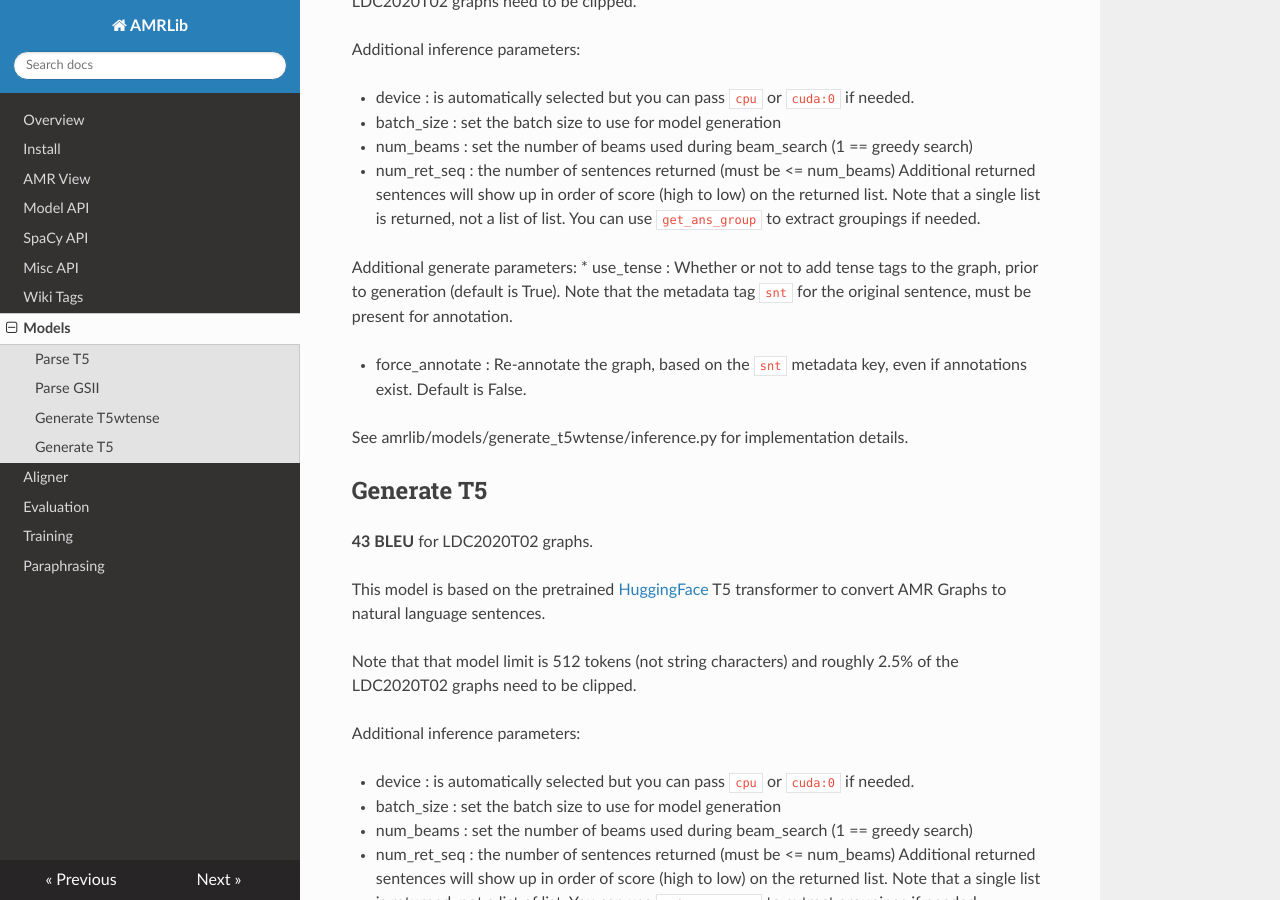
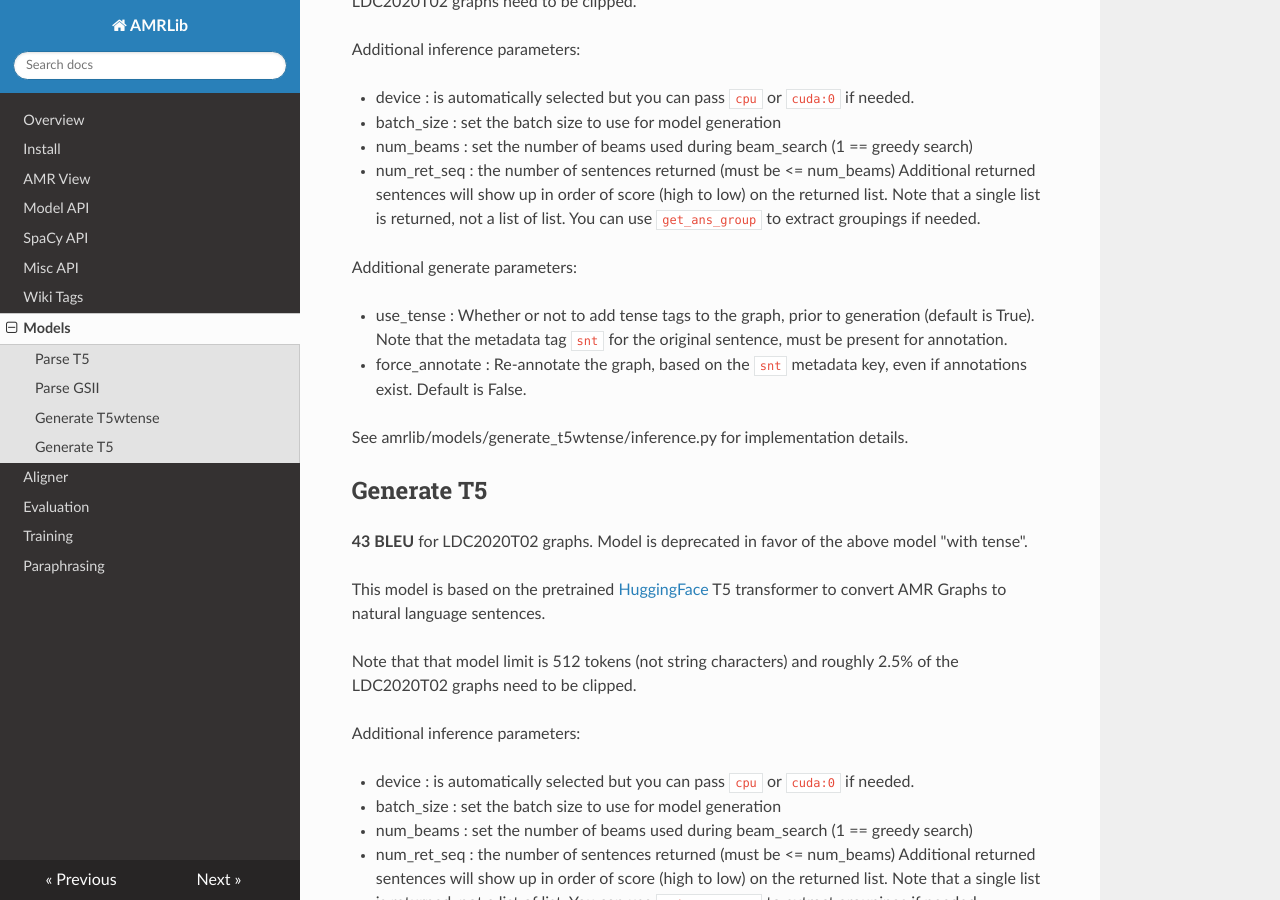
Before and after one commit to bjascob/amrlib, an MkDocs documentation site: the page built from docs/models.md, in a window 1280 px wide and 900 px high, scrolled down 1444 px. Built offline with MkDocs 1.6.1, drawn with Linux system fonts in a browser that asks for light colours; nearby versions of some CDN libraries.

Commit message:
minor doc updates

```diff
--- a/docs/models.md
+++ b/docs/models.md
@@ -72,6 +72,7 @@ Note that a single list is returned, not a list of list. You can use `get_ans_gr
 groupings if needed.
 
 Additional generate parameters:
+
 * use_tense  : Whether or not to add tense tags to the graph, prior to generation (default is True).
 Note that the metadata tag `snt` for the original sentence, must be present for annotation.
 
@@ -83,7 +84,7 @@ See amrlib/models/generate_t5wtense/inference.py for implementation details.
 
 
 ## Generate T5
-**43 BLEU** for LDC2020T02 graphs.
+**43 BLEU** for LDC2020T02 graphs.  Model is deprecated in favor of the above model "with tense".
 
 This model is based on the pretrained [HuggingFace](https://github.com/huggingface/transformers)
 T5 transformer to convert AMR Graphs to natural language sentences.
```
Also changed, not shown: README.md (+7 -4 lines).
